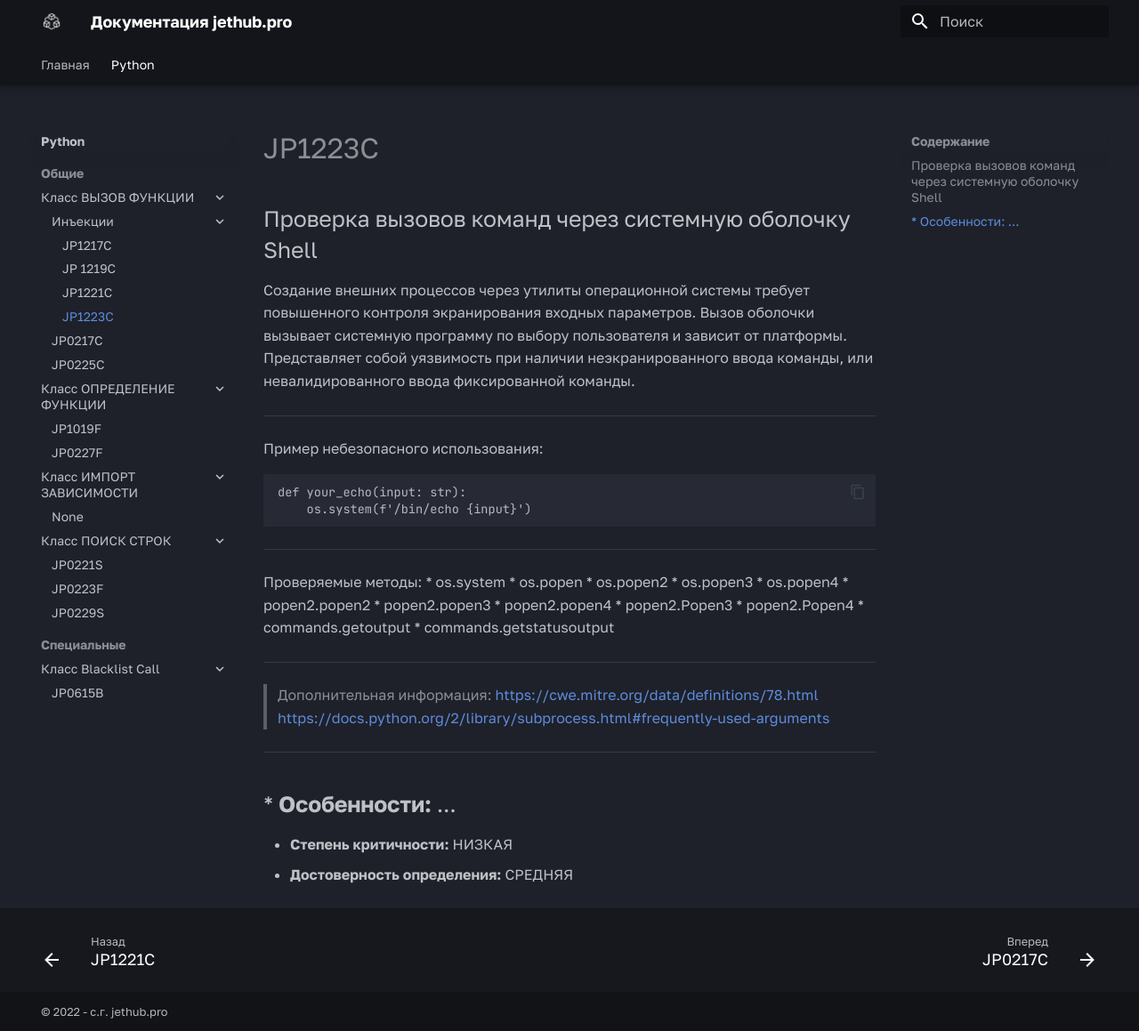
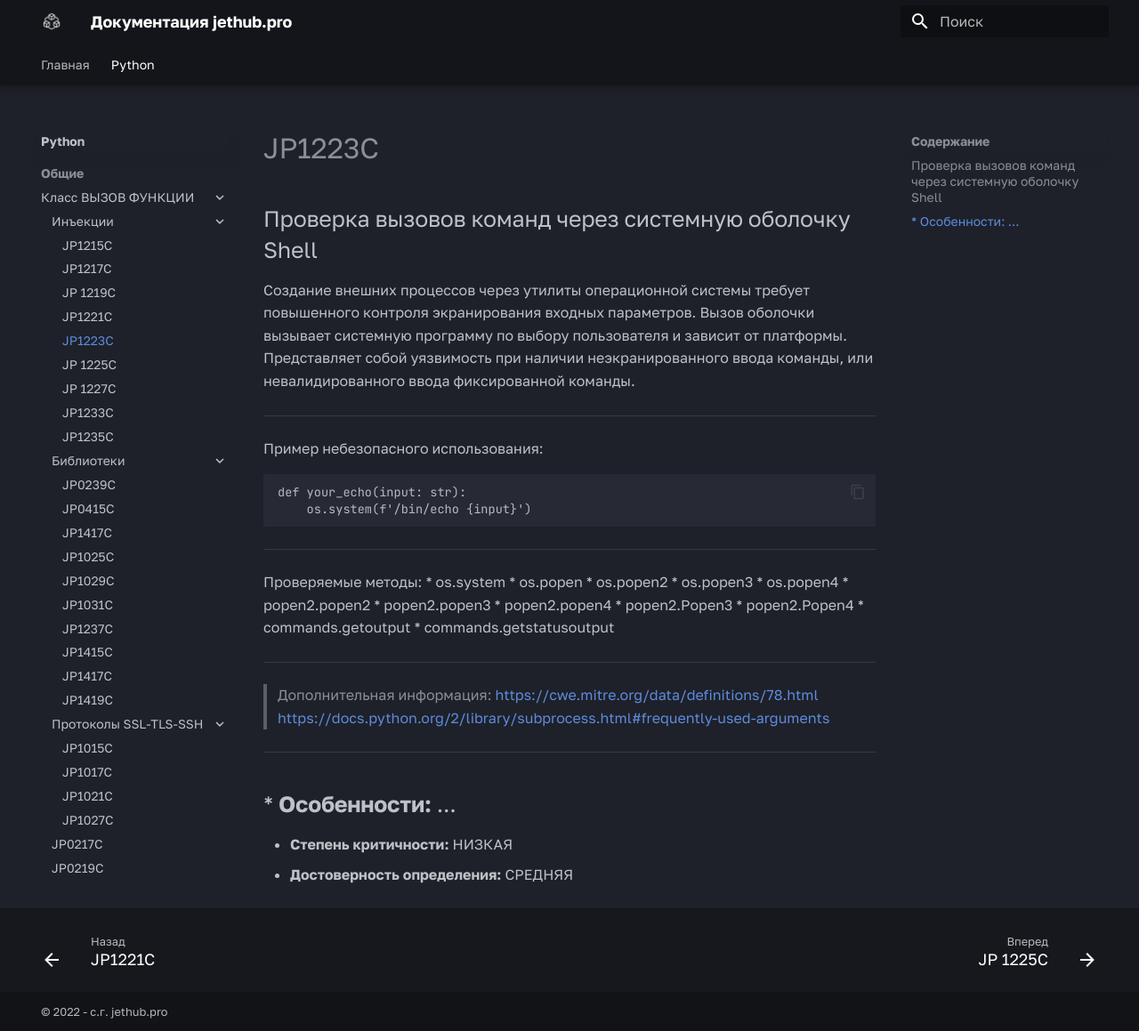
Before and after one commit to jethub-tech/docs.jethub.pro, an MkDocs documentation site: the page built from docs/python/common_errors/calls/injections/JP1223C shell инъекция через прямой вызов системной оболочки.md, in a window 1280 px wide and 1159 px high. Shown: the whole window at 89% size. Built offline with MkDocs 1.6.1 and Material for MkDocs 9.7.7, drawn with Linux system fonts in a browser that asks for light colours; some of the changed lines change nothing that is shown.

Commit message:
mkdocs update

```diff
--- a/mkdocs.yml
+++ b/mkdocs.yml
@@ -127,21 +127,48 @@
       # - python/common_errors/error_test.md
       - Класс ВЫЗОВ ФУНКЦИИ:
           - Инъекции:
+            - python/common_errors/calls/injections/JP1215C shell инъекция. Небезопасное использование paramiko.md
             - python/common_errors/calls/injections/JP1217C shell инъекция. Subprocess с параметром shell True.md
             - python/common_errors/calls/injections/JP1219C shell инъекция. Subprocess без параметра shell True.md
             - python/common_errors/calls/injections/JP1221C shell инъекция. Расширенный список Subprocess.md
             - python/common_errors/calls/injections/JP1223C shell инъекция через прямой вызов системной оболочки.md
+            - python/common_errors/calls/injections/JP1225C shell инъекция. Subprocess без параметра shell True.md
+            - python/common_errors/calls/injections/JP1227C shell инъекция. Запуск процесса с указанием относительного пути.md
+            - python/common_errors/calls/injections/JP1233C shell инъекция через вызов Django extra.md
+            - python/common_errors/calls/injections/JP1235C shell инъекция через вызов Django RawSQL.md
+          - Библиотеки:
+              - python/common_errors/calls/libs/JP0239C использование requests без таймаута.md
+              - python/common_errors/calls/libs/JP0415C использование Flask в режиме debug.md
+              - python/common_errors/calls/libs/JP0417C вызов tarfile без проверки содержимого.md
+              - python/common_errors/calls/libs/JP1025C использование yaml load.md
+              - python/common_errors/calls/libs/JP1029C использование устаревшей версии библиотеки SNMP.md
+              - python/common_errors/calls/libs/JP1031C использование библиотеки SNMP со слабым шифрованием.md
+              - python/common_errors/calls/libs/JP1237C небезопасное использование logging с конфигурацией через listen.md
+              - python/common_errors/calls/libs/JP1415C использование jinja2 с параметром autoescape False.md
+              - python/common_errors/calls/libs/JP1417C использование mako без самостоятельной проверки ввода.md
+              - python/common_errors/calls/libs/JP1419C вызов Django mark_safe.md
+          - Протоколы SSL-TLS-SSH:
+            - python/common_errors/calls/ssl_tls_ssh/JP1015C использование requests без проверки SSL сертификатов.md
+            - python/common_errors/calls/ssl_tls_ssh/JP1017C вызов функции с устаревшими TLS_SSL параметрами.md
+            - python/common_errors/calls/ssl_tls_ssh/JP1021C вызов функции SSL без указания TLS_SSL параметра.md
+            - python/common_errors/calls/ssl_tls_ssh/JP1027C использование библиотеки paramiko для SSH-соединений без проверки ключа.md
           - python/common_errors/calls/JP0217C исполнение кода с помощью exec.md
+          - python/common_errors/calls/JP0219C изменение параметров доступа к файлам через os_chmod.md
           - python/common_errors/calls/JP0225С использование фиксированных строк для 'секретов' при вызове функций.md
+          - python/common_errors/calls/JP0661C Использование небезопасных хэш-функций.md
+          - python/common_errors/calls/JP1023C использование слабых криптографических ключей.md
+          - python/common_errors/calls/JP1231C использование wildcard символа при вызове команд ОС.md
       - Класс ОПРЕДЕЛЕНИЕ ФУНКЦИИ:
-            - python/common_errors/def/JP1019F определение функции с устаревшими TLS_SSL параметрами по умолчанию.md
-            - python/common_errors/def/JP0227F использование фиксированных строк для 'секретов' при опредлении функций.md
-      - Класс ИМПОРТ ЗАВИСИМОСТИ:
-          - python/common_errors/import/placeholder.md
+          - python/common_errors/def/JP1019F определение функции с устаревшими TLS_SSL параметрами по умолчанию.md
+          - python/common_errors/def/JP0227F использование фиксированных строк для 'секретов' при опредлении функций.md
+      - Класс ИСКЛЮЧЕНИЕ:
+          - python/common_errors/exception/JP0233E блок try except с использованием pass.md
+          - python/common_errors/exception/JP0237E блок try except с использованием continue.md
       - Класс ПОИСК СТРОК:
           - python/common_errors/string/JP0221S привязка к адресу 'все интерфейсы'.md
           - python/common_errors/string/JP0223F использование фиксированных строк для переменных 'секретов'.md
           - python/common_errors/string/JP0229S небезопасное использование временных tmp файлов или директорий.md
+          - python/common_errors/string/JP1229S SQL инъекция.md
     - Специальные:
       - Класс Blacklist Call:
           - python/special/JP0615B вызов модулей Pickle.md
```
